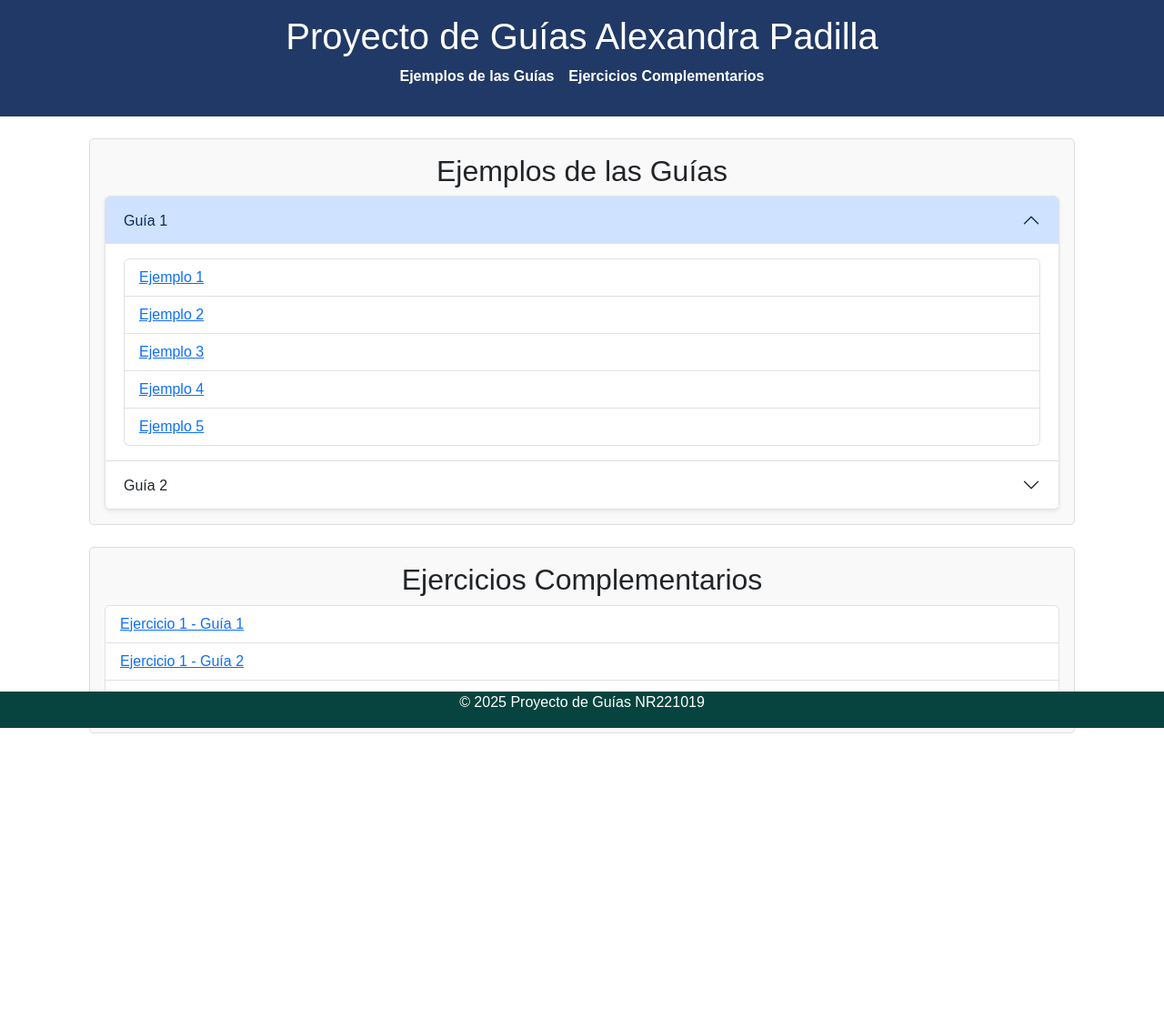
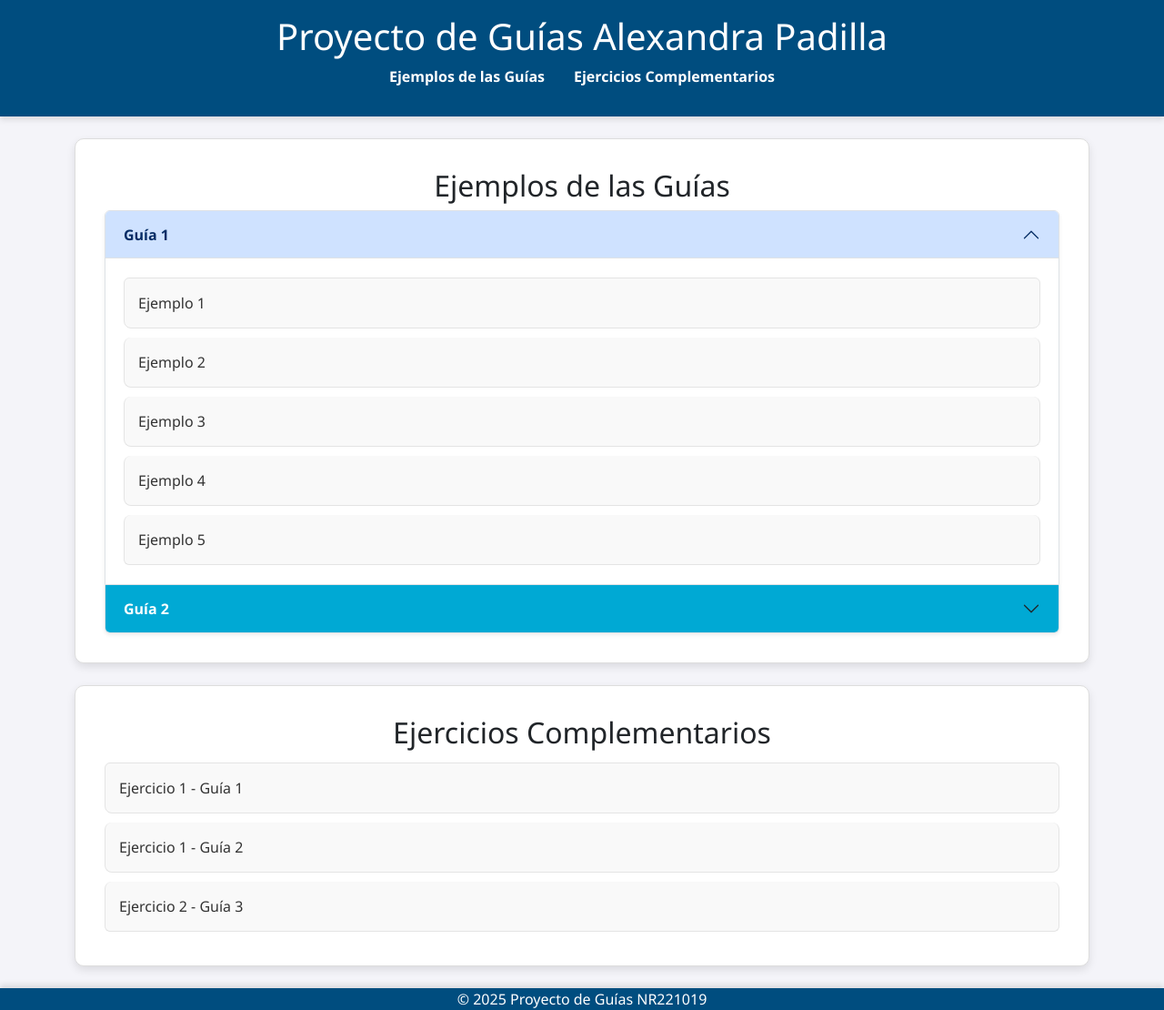
Before and after one commit to al3padilla/Archivos_Guias_LIS03L, a PHP site: page / in a window 1280 px wide. Shown: the whole page at 91% size. Before the commit the page ends 806 px from the top, so only its background shows below. Run offline with PHP 8.4, Linux system fonts and the light colour scheme.

Commit message:
Update estilo_index.css
Actualización diseño

```diff
--- a/estilo_index.css
+++ b/estilo_index.css
@@ -1,14 +1,16 @@
 body {
-    font-family: Arial, sans-serif;
+    font-family: 'Segoe UI', Tahoma, Geneva, Verdana, sans-serif;
+    background-color: #f4f4f9;
     margin: 0;
     padding: 0;
 }
 
 header {
-    background-color: #213966;
-    color: white;
-    padding: 1em;
+    background-color: #004d7f;
+    color: #fff;
+    padding: 2em 0;
     text-align: center;
+    box-shadow: 0 4px 6px rgba(0, 0, 0, 0.1);
 }
 
 nav ul {
@@ -16,29 +18,73 @@ nav ul {
     padding: 0;
     display: flex;
     justify-content: center;
-    gap: 1em;
+    gap: 2em;
 }
 
 nav a {
-    color: white;
+    color: #fff;
     text-decoration: none;
     font-weight: bold;
+    transition: color 0.3s ease;
+}
+
+nav a:hover {
+    color: #f8c71c;
 }
 
 section {
-    padding: 1em;
-    margin: 1em;
+    padding: 2em;
+    margin: 1.5em 0;
     border: 1px solid #ddd;
-    border-radius: 5px;
+    border-radius: 10px;
+    background-color: #ffffff;
+    box-shadow: 0 4px 10px rgba(0, 0, 0, 0.1);
+}
+
+.accordion-button {
+    background-color: #00a9d4;
+    color: #fff;
+    border: none;
+    font-weight: bold;
+    transition: background-color 0.3s ease;
+}
+
+.accordion-button:hover {
+    background-color: #006f88;
+}
+
+.list-group-item {
+    border-radius: 8px;
+    padding: 15px;
     background-color: #f9f9f9;
+    border: 1px solid #e4e4e4;
+    margin: 5px 0;
+    transition: background-color 0.3s ease;
+}
+
+.list-group-item a {
+    color: #333;
+    text-decoration: none;
+    font-weight: normal;
+    transition: color 0.3s ease;
+}
+
+.list-group-item:hover {
+    background-color: #e4e4e4;
+}
+
+.list-group-item a:hover {
+    color: #006f88;
 }
 
 footer {
+    background-color: #004d7f;
+    color: white;
+    padding: 1em;
     text-align: center;
-    padding: -10em;
-    background-color: #08443f;
-    color: white;
-    position: fixed;
-    bottom: 0;
-    width: 100%;
+    box-shadow: 0 -4px 6px rgba(0, 0, 0, 0.1);
 }
+
+footer p {
+    margin: 0;
+}
```
